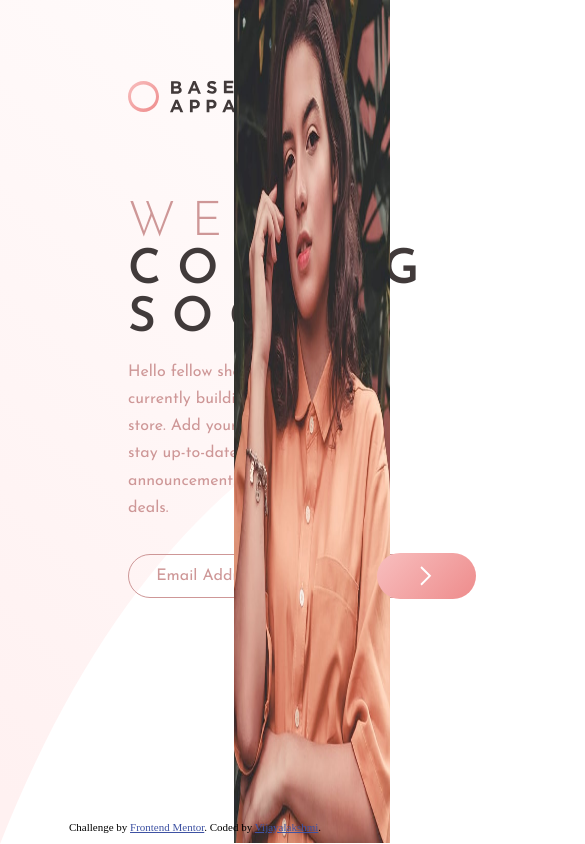
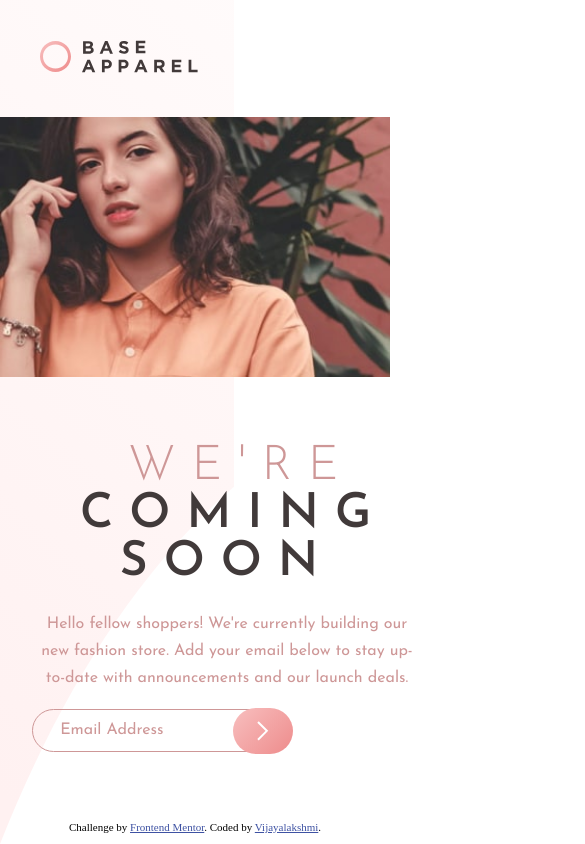
Before and after one commit to VijayalakshmiGanesh/base-apparel-coming-soon-master, a plain HTML site: page index.html in a window 390 px wide. Shown: the top 844 px of the page, 585 px wide, since content can reach past the window. Drawn offline with Linux system fonts and the light colour scheme.

Commit message:
mobile version draft

```diff
--- a/index.html
+++ b/index.html
@@ -16,7 +16,8 @@
     <div class="container">
         <div class="leftpane">
             <div class="contents">
-                <img src="images/logo.svg">
+                <img src="images/logo.svg" alt="logo" class="logo">
+                <img src="images/hero-mobile.jpg" alt="hero banner" class="mobile-hero-banner">
                 <section class="centerPseudo">
                     <h1><span>We're </span>coming soon</h1>
                     <p class="desc">
--- a/style1.css
+++ b/style1.css
@@ -143,9 +143,13 @@ input {
 }
 
 .hero-banner {
-    height: 99.9vh;
+    height: 100vh;
     width: 40vw;
 
+}
+
+.mobile-hero-banner {
+    display: none;
 }
 
 .attribution {
@@ -161,3 +165,68 @@ input {
 .attribution a {
     color: hsl(228, 45%, 44%);
 }
+
+@media only screen and (max-width: 600px) {
+
+    .container,
+    .centerPseudo,
+    .contents,
+    .desc {
+        margin: 0;
+        padding: 0;
+    }
+
+    .contents .logo {
+        margin: 1.5rem;
+        padding: 1rem;
+    }
+
+    .centerPseudo {
+        margin: 0 1rem;
+        padding: 0 1rem;
+        width: 100vw;
+    }
+
+    h1,
+    h1 span {
+        margin: 2rem 2rem 1rem;
+        padding: 1rem 1rem 0.5rem;
+        text-align: center;
+    }
+
+    .desc {
+        text-align: center;
+        margin: 0 0.3rem;
+        padding: 0 0.2rem;
+
+    }
+
+    .mobile-hero-banner {
+        display: block;
+        width: 100vw;
+    }
+
+    .hero-banner {
+        display: none;
+    }
+
+    input[type="text"] {
+        width: 10rem;
+        padding: 0.8rem 3.5rem 0.8rem 1.7rem;
+        /* margin: 1rem 2rem; */
+        margin: 1rem 0;
+
+    }
+
+    .click-icon {
+        padding: 0.8rem 1.5rem;
+        cursor: pointer;
+        background-image: linear-gradient(135deg, hsl(0, 80%, 86%), hsl(0, 74%, 74%));
+        border-radius: 4rem;
+        vertical-align: middle;
+        left: -3rem;
+        position: relative;
+        margin: 0;
+    }
+
+}
```
